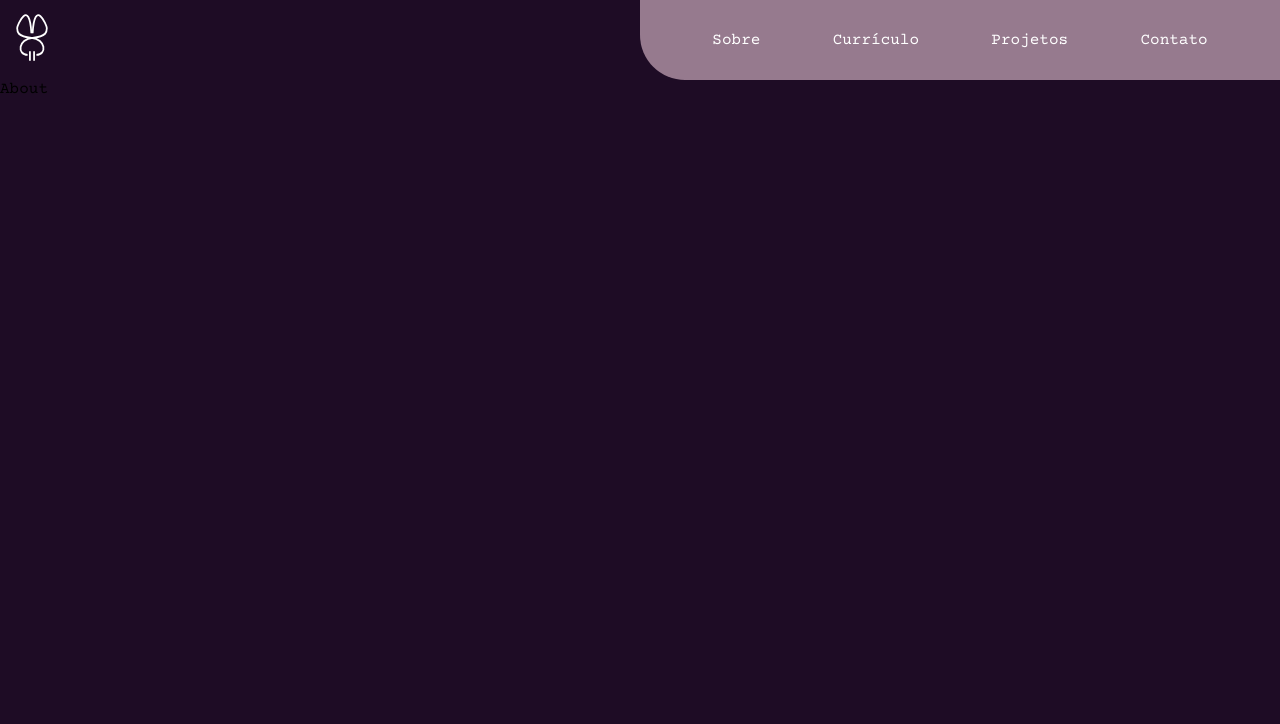
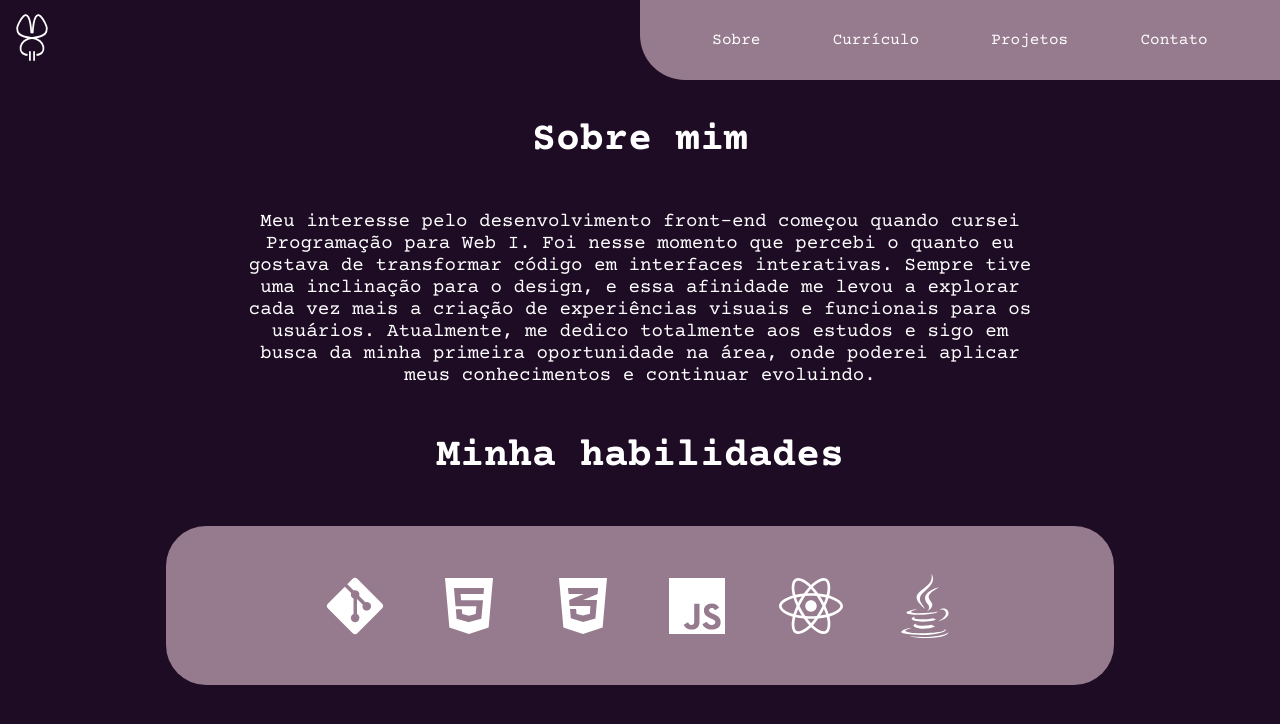
Before and after one commit to yasminebelmiro/portfolio, a React (Vite) app: page /sobre in a window 1280 px wide. Shown: the top 724 px of the page. Built offline with nearby package versions, Linux system fonts and the light colour scheme.

Commit message:
feat: pagina sobre finalizada

```diff
--- a/src/pages/About/About.jsx
+++ b/src/pages/About/About.jsx
@@ -1,9 +1,47 @@
-import React from 'react'
+import React from "react";
+import {
+  FaCss3Alt,
+  FaGitAlt,
+  FaHtml5,
+  FaJava,
+  FaJs,
+  FaReact,
+} from "react-icons/fa";
+import {
+  AboutContainer,
+  Description,
+  LangageContent,
+  Subtitle,
+  Title,
+  Icon,
+} from "./style";
 
 const About = () => {
   return (
-    <div>About</div>
-  )
-}
+    <AboutContainer>
+      <Title>Sobre mim</Title>
+      <Description>
+        Meu interesse pelo desenvolvimento front-end começou quando cursei
+        Programação para Web I. Foi nesse momento que percebi o quanto eu
+        gostava de transformar código em interfaces interativas. Sempre tive uma
+        inclinação para o design, e essa afinidade me levou a explorar cada vez
+        mais a criação de experiências visuais e funcionais para os usuários.
+        Atualmente, me dedico totalmente aos estudos e sigo em busca da minha
+        primeira oportunidade na área, onde poderei aplicar meus conhecimentos e
+        continuar evoluindo.
+      </Description>
+      <Subtitle>Minha habilidades</Subtitle>
+      <LangageContent>
+        <Icon as={FaGitAlt} />
+        <Icon as={FaHtml5} />
+        <Icon as={FaCss3Alt} />
+        <Icon as={FaJs} />
+        <Icon as={FaReact} />
+        <Icon as={FaJava} />
+      </LangageContent>
+      <Icon />
+    </AboutContainer>
+  );
+};
 
-export default About
+export default About;
--- /dev/null
+++ b/src/pages/About/style.jsx
@@ -0,0 +1,79 @@
+import { FaHome } from "react-icons/fa";
+import { Fa42Group } from "react-icons/fa6";
+import styled from "styled-components";
+
+export const AboutContainer = styled.section`
+  display: flex;
+  flex-direction: column;
+  justify-content: center;
+  align-items: center;
+  color: var(--white);
+  padding: 3% 13%;
+`;
+
+export const Title = styled.h1`
+  font-size: 2.5rem;
+  margin-bottom: 5%;
+
+  @media (max-width: 900px) {
+    font-size: 2rem;
+  }
+
+  @media (max-width: 600px) {
+    font-size: 1.5rem;
+  }
+`;
+
+export const Description = styled.p`
+  font-size: 1.2rem;
+  text-align: center;
+  max-width: 800px;
+
+  @media (max-width: 900px) {
+    font-size: 1rem;
+  }
+
+  @media (max-width: 600px) {
+    text-align: start;
+  }
+`;
+
+export const Subtitle = styled.h2`
+  font-size: 2.5rem;
+  margin: 5% 0;
+
+  @media (max-width: 900px) {
+    font-size: 2rem;
+  }
+
+  @media (max-width: 600px) {
+    font-size: 1.5rem;
+  }
+`;
+
+export const LangageContent = styled.div`
+  width: 100%;
+  display: flex;
+  background-color: var(--purple-300);
+  padding: 5%;
+  border-radius: 40px;
+  gap: 50px;
+  justify-content: center;
+  align-items: center;
+
+  @media (max-width: 600px) {
+    padding: 10%;
+    display: grid;
+    grid-template-columns: repeat(auto-fit, minmax(60px, 1fr));
+    gap: 15px;
+    place-items: center;
+  }
+`;
+
+export const Icon = styled.div`
+  font-size: 4rem;
+  color: var(--white);
+  display: flex;
+  align-items: center;
+  justify-content: center;
+`;
```
